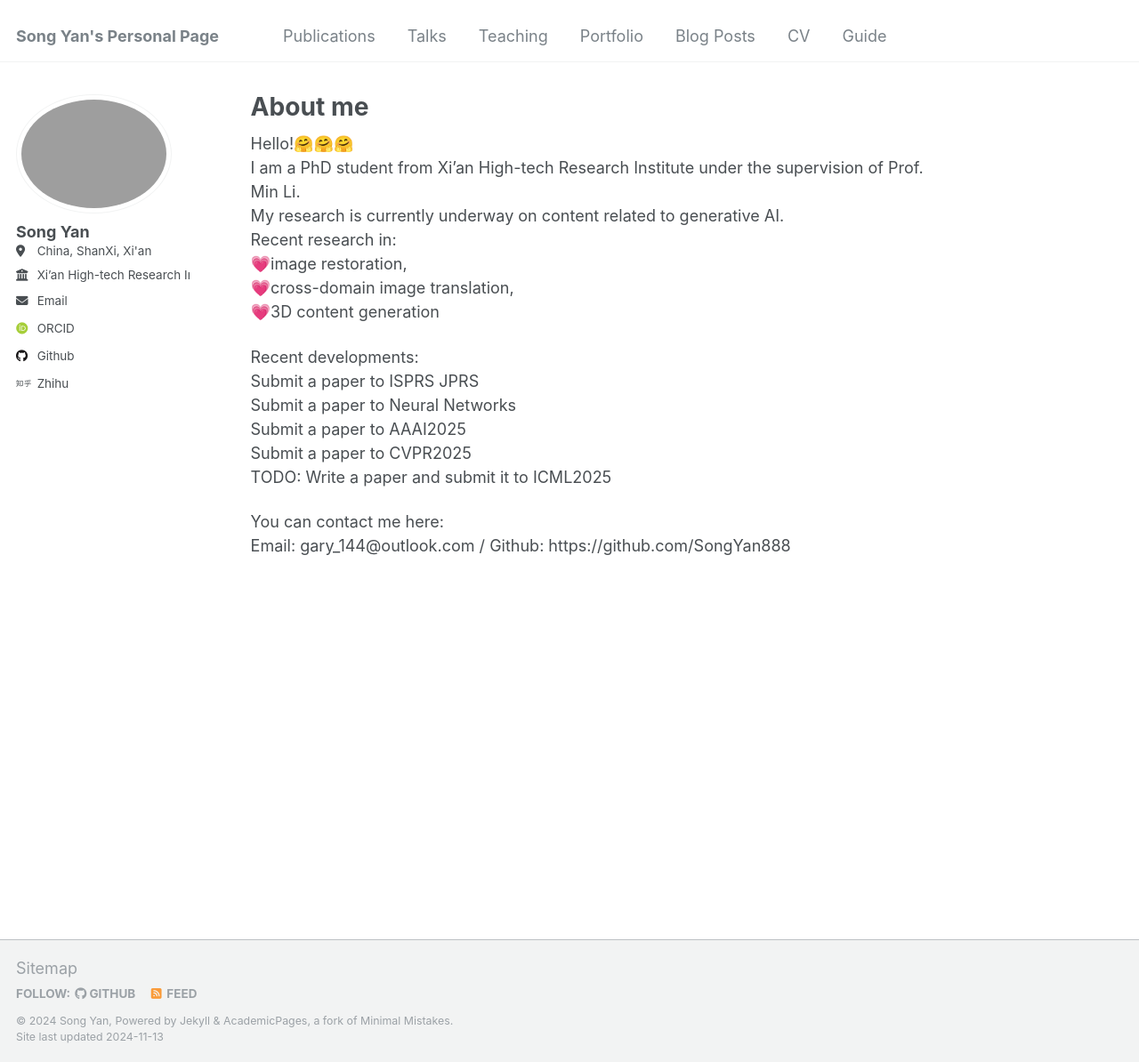
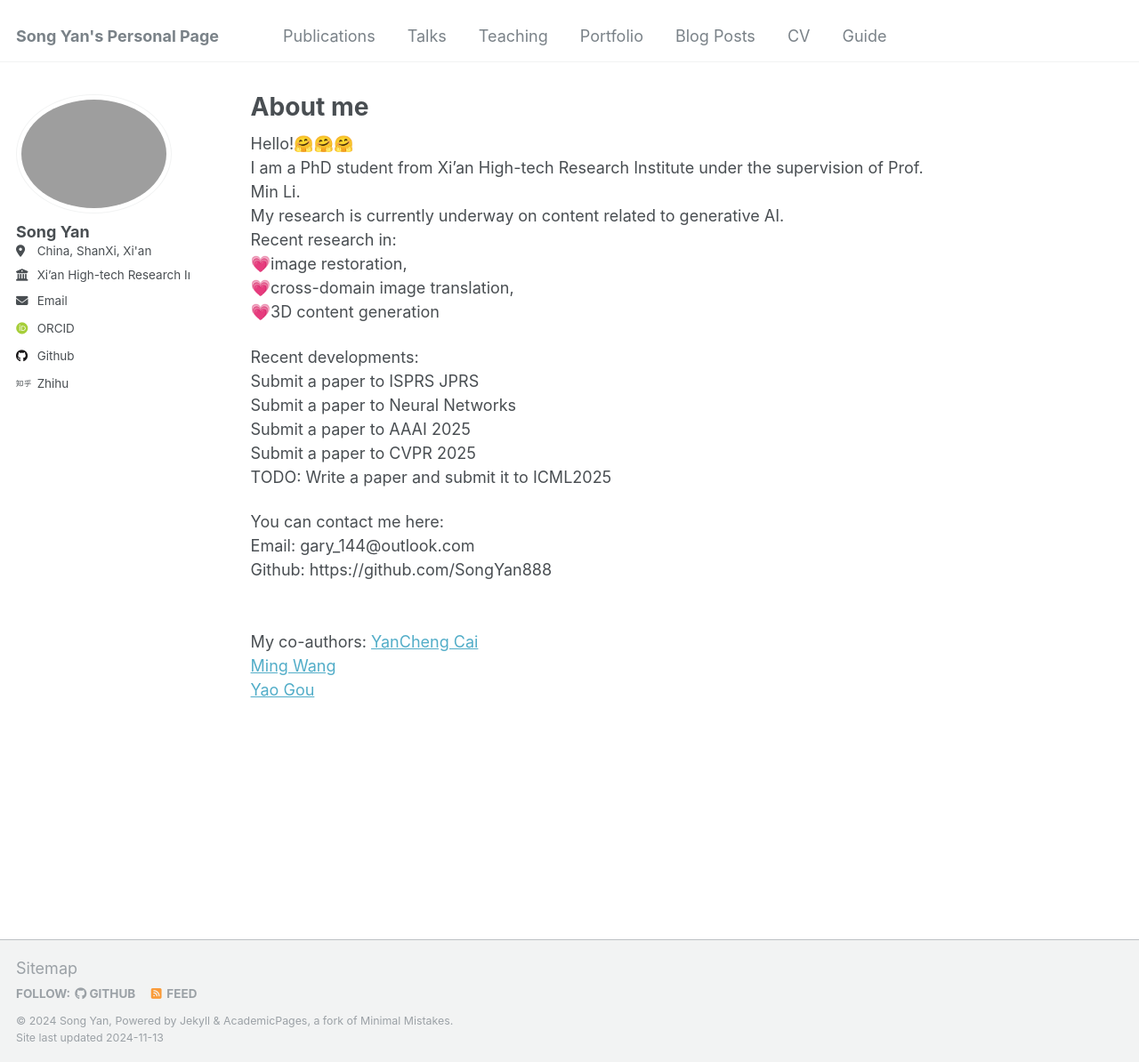
Before and after one commit to SongYan888/SongYan888.github.io, a Jekyll site: the page built from _pages/about.md, in a window 1280 px wide and 1194 px high. Shown: the whole window at 89% size. Built offline with Jekyll 4.4.1, drawn with Linux system fonts in a browser that asks for light colours; some web fonts are replaced.

Commit message:
Update about.md

```diff
--- a/_pages/about.md
+++ b/_pages/about.md
@@ -15,9 +15,13 @@ Recent research in: <br>💗image restoration,<br> 💗cross-domain image transl
 Recent developments:<br>
 Submit a paper to ISPRS JPRS<br>
 Submit a paper to Neural Networks<br>
-Submit a paper to AAAI2025<br>
-Submit a paper to CVPR2025<br>
+Submit a paper to AAAI 2025<br>
+Submit a paper to CVPR 2025<br>
 TODO: Write a paper and submit it to ICML2025<br>
 
 You can contact me here:<br>
-Email: gary_144@outlook.com / Github: https://github.com/SongYan888
+Email: gary_144@outlook.com<br>Github: https://github.com/SongYan888<br><br><br>
+My co-authors:
+[YanCheng Cai](https://caiyancheng.github.io/academic_chinese.html)<br>
+[Ming Wang](https://github.com/miingwang)<br>
+[Yao Gou](https://github.com/gouayao)<br>
```
